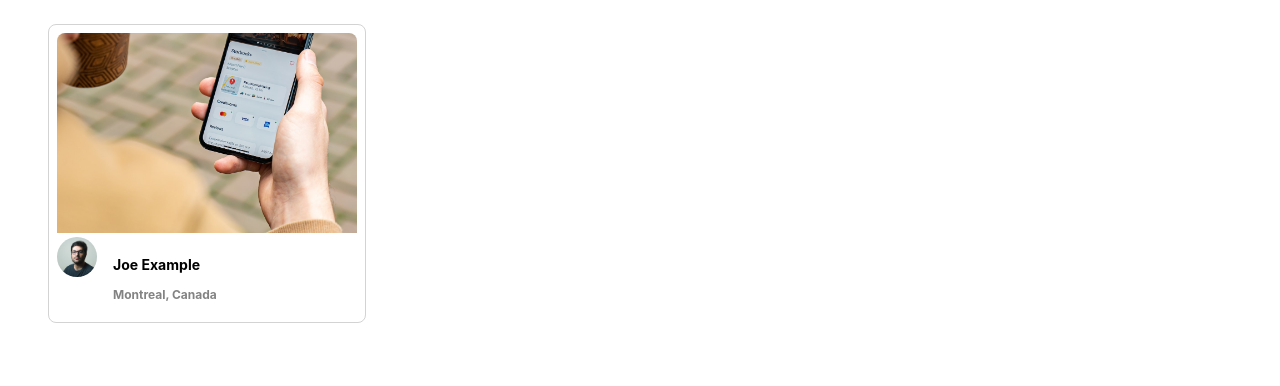
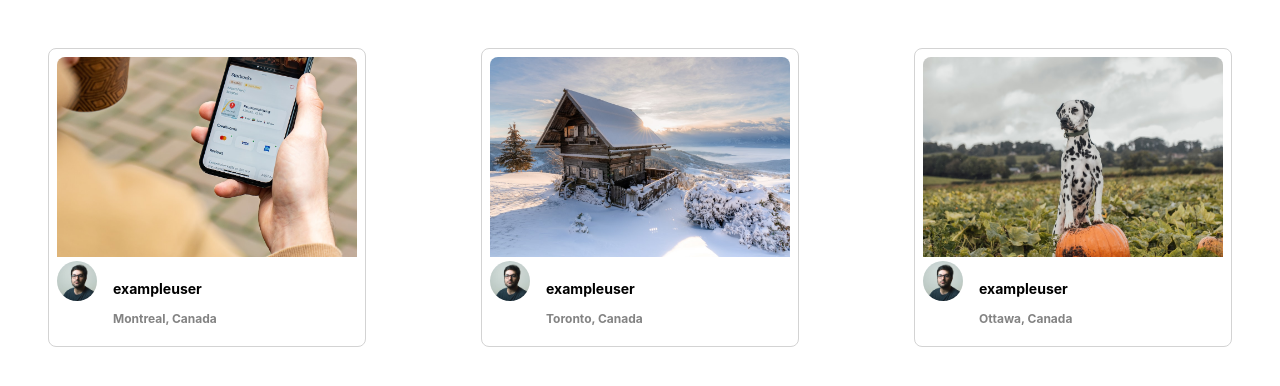
Before and after one commit to bendhallam/PhotoLabs, a React (Create React App) app in the folder frontend/: page / in a window 1280 px wide. Shown: the top 386 px of the page. Built offline with nearby package versions, Linux system fonts and the light colour scheme; the HTML template or start-up script is replaced by a standard one.

Commit message:
added Photo-List

```diff
--- a/frontend/src/App.jsx
+++ b/frontend/src/App.jsx
@@ -1,6 +1,7 @@
 import React from 'react';
 
 import PhotoListItem from './components/PhotoListItem';
+import PhotoList from 'components/PhotoList';
 import './App.scss';
 
 const sampleDataForPhotoListItem = {
@@ -18,9 +19,7 @@
 const App = () => {
   return (
     <div className="App">
-      <PhotoListItem
-        photo={sampleDataForPhotoListItem}
-      />
+      <PhotoList />
     </div>
   );
 };
--- a/frontend/src/components/PhotoList.jsx
+++ b/frontend/src/components/PhotoList.jsx
@@ -1,6 +1,7 @@
 import React from "react";
 
 import "../styles/PhotoList.scss";
+import PhotoListItem from "./PhotoListItem";
 
 const sampleDataForPhotoList = [
   {
@@ -59,7 +60,17 @@
 const PhotoList = () => {
   return (
     <ul className="photo-list">
-      {/* Insert React */}
+      {sampleDataForPhotoList.map(photo => (
+        <li key={photo.id}>
+          <PhotoListItem
+            photoId={photo.id}
+            username={photo.user.username}
+            imageSource={photo.urls.regular}
+            location={photo.location}
+            profile={photo.user.profile}
+          />
+        </li>
+      ))}
     </ul>
   );
 };
--- a/frontend/src/components/PhotoListItem.jsx
+++ b/frontend/src/components/PhotoListItem.jsx
@@ -2,8 +2,7 @@
 
 import "../styles/PhotoListItem.scss";
 
-const PhotoListItem = ({ photo }) => {
-  const {id, username, imageSource, location, profile} = photo;
+const PhotoListItem = ({ photoId, username, imageSource, location, profile }) => {
     return (
       <div className="photo-list__item">
       <img src={imageSource} alt={`Photo by ${username}`} className="photo-list__image" />
```
